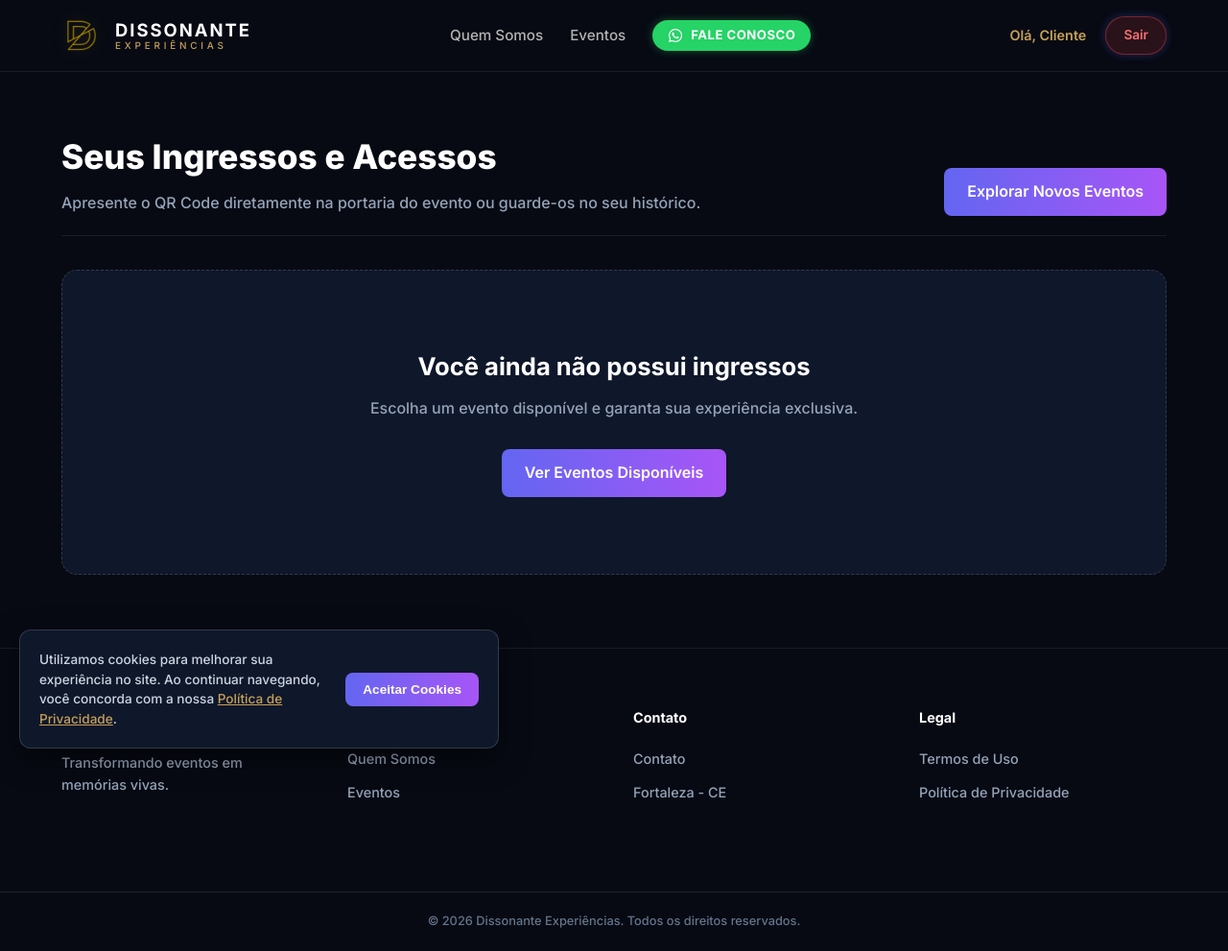
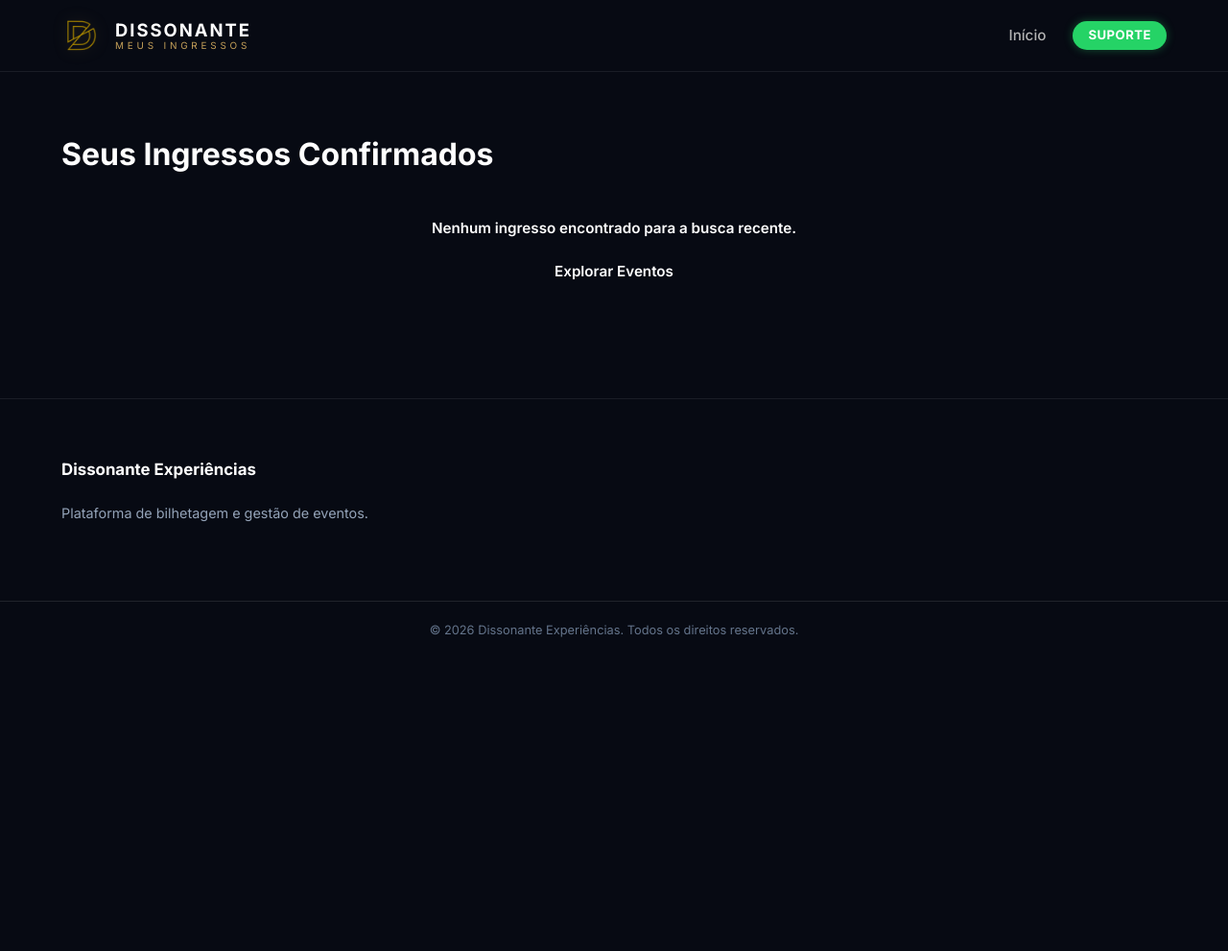
Before and after one commit to administracao-stack/app-dissonante, a Flask app: template templates/meus_ingressos.html in a window 1280 px wide. Shown: the whole page at 96% size. After the commit the page ends 664 px from the top, so only its background shows below. Run offline with Flask 3, Linux system fonts and the light colour scheme; the template is opened without the code that fills it, so the values that code supplies are empty.

Commit message:
Update meus_ingressos.html

```diff
--- a/templates/meus_ingressos.html
+++ b/templates/meus_ingressos.html
@@ -7,186 +7,74 @@
     <link rel="stylesheet" href="{{ url_for('static', filename='style.css') }}">
     <link rel="preconnect" href="https://fonts.googleapis.com">
     <link rel="preconnect" href="https://fonts.gstatic.com" crossorigin>
-    <link href="https://fonts.googleapis.com/css2?family=Inter:wght@300;500;600;700;800&display=swap" rel="stylesheet">
+    <link href="https://fonts.googleapis.com/css2?family=Inter:wght@300;400;500;600;700;800&display=swap" rel="stylesheet">
 </head>
 <body class="bg-dark">
 
-    <!-- Header do Cliente -->
     <header class="site-header">
         <div class="container">
             <div class="navbar-content">
-
                 <a href="{{ url_for('index') }}" class="brand-logo">
                     <img src="{{ url_for('static', filename='logo-icon.png') }}" alt="Dissonante" class="navbar-logo-icon">
                     <div class="logo-text">
                         <span class="brand-name">DISSONANTE</span>
-                        <span class="brand-sub">EXPERIÊNCIAS</span>
+                        <span class="brand-sub">MEUS INGRESSOS</span>
                     </div>
                 </a>
-
                 <nav class="nav-menu">
-                    <a href="{{ url_for('quem_somos') }}">Quem Somos</a>
-                    <a href="{{ url_for('index', _anchor='eventos') }}">Eventos</a>
-
-                    <!-- Botão WhatsApp padronizado -->
-                    <a href="https://wa.me/558592636062?text=Olá!%20Preciso%20de%20ajuda%20com%20meus%20ingressos." target="_blank" rel="noopener noreferrer" class="btn-whatsapp">
-                        <svg xmlns="http://www.w3.org/2000/svg" viewBox="0 0 448 512">
-                            <path d="M380.9 97.1C339 55.1 283.2 32 223.9 32c-122.4 0-222 99.6-222 222 0 39.1 10.2 77.3 29.6 111L0 480l117.7-30.9c32.4 17.7 68.9 27 106.1 27h.1c122.3 0 224.1-99.6 224.1-222 0-59.3-25.2-115-67.1-157zm-157 341.6c-33.2 0-65.7-8.9-94-25.7l-6.7-4-69.8 18.3 18.6-68.1-4.4-7c-18.5-29.4-28.2-63.3-28.2-98.2 0-101.7 82.8-184.5 184.6-184.5 49.3 0 95.6 19.2 130.4 54.1 34.8 34.9 56.2 81.2 56.1 130.5 0 101.8-84.9 184.6-186.6 184.6zm101.2-138.2c-5.5-2.8-32.8-16.2-37.9-18-5.1-1.9-8.8-2.8-12.5 2.8-3.7 5.6-14.3 18-17.6 21.8-3.2 3.7-6.5 4.2-12 1.4-32.6-16.3-54-29.1-75.5-66-5.7-9.8 5.7-9.1 16.3-30.3 1.8-3.7.9-6.9-.5-9.7-1.4-2.8-12.5-30.1-17.1-41.2-4.5-10.8-9.1-9.3-12.5-9.5-3.2-.2-6.9-.2-10.6-.2-3.7 0-9.7 1.4-14.8 6.9-5.1 5.6-19.4 19-19.4 46.3 0 27.3 19.9 53.7 22.6 57.4 2.8 3.7 39.1 59.7 94.8 83.8 35.2 15.2 49 16.5 66.6 13.9 10.7-1.6 32.8-13.4 37.4-26.4 4.6-13 4.6-24.1 3.2-26.4-1.3-2.5-5-3.9-10.5-6.6z"/>
-                        </svg>
-                        Fale Conosco
-                    </a>
+                    <a href="{{ url_for('index') }}">Início</a>
+                    <a href="https://wa.me/558592636062?text=Olá!%20Preciso%20de%20suporte%20com%20meus%20ingressos." target="_blank" rel="noopener noreferrer" class="btn-whatsapp">Suporte</a>
                 </nav>
-
-                <div class="header-cta">
-                    <span class="user-info text-gold">Olá, {{ session.get('usuario_nome', 'Cliente') }}</span>
-                    <a href="{{ url_for('logout') }}" class="btn-cliente btn-logout">Sair</a>
-                </div>
-
             </div>
         </div>
     </header>
 
-    <!-- Conteúdo Principal -->
-    <main class="container main-content">
+    <main class="ingressos-main">
+        <div class="container">
+            <h1 class="ingressos-titulo">Seus Ingressos Confirmados</h1>
 
-        <!-- Alertas de Feedback -->
-        {% with messages = get_flashed_messages(with_categories=true) %}
-            {% if messages %}
-                {% for category, message in messages %}
-                    <div class="alert alert-{{ category }}">
-                        {{ message }}
+            {% if pedido %}
+                <div class="card-ingresso">
+                    <div class="ingresso-header">
+                        <h2>{{ pedido.evento_nome if pedido.evento_nome else 'Marevibes Halloween 2026' }}</h2>
+                        <span class="ingresso-status status-pago">CONFIRMADO</span>
                     </div>
-                {% endfor %}
-            {% endif %}
-        {% endwith %}
 
-        <!-- Cabeçalho do Painel -->
-        <div class="panel-header">
-            <div>
-                <h1 class="panel-title">Seus Ingressos e Acessos</h1>
-                <p class="panel-subtitle">Apresente o QR Code diretamente na portaria do evento ou guarde-os no seu histórico.</p>
-            </div>
-            <a href="{{ url_for('index', _anchor='eventos') }}" class="btn-primary btn-explore">Explorar Novos Eventos</a>
-        </div>
-
-        <!-- Bloco de Ingressos Comprados -->
-        {% if vendas %}
-            {% for pedido in vendas %}
-            <div class="bloco-venda">
-                <div class="bloco-venda-header">
-                    <div>
-                        <h3 class="evento-titulo">{{ pedido.evento_nome if pedido.evento_nome else 'MaréVibes Halloween 2026' }}</h3>
-                        <p class="data-evento">📅 Compra em: <strong>{{ pedido.data_compra.strftime('%d/%m/%Y %H:%M') if pedido.data_compra else 'Data recente' }}</strong> | Ingresso #{{ pedido.id }}</p>
-                    </div>
-                    <span class="titular-tag">
-                        Titular: {{ session.get('usuario_email', 'seu e-mail') }}
-                    </span>
-                </div>
-
-                <div class="grid-ingressos">
-                    <div class="card-ingresso">
-                        <h4>Ingresso #{{ pedido.id }}</h4>
-
-                        <div class="qr-code-box">
-                            <svg width="110" height="110" viewBox="0 0 24 24" fill="none" xmlns="http://www.w3.org/2000/svg">
-                                <path d="M2 2H10V10H2V2Z" stroke="#0f172a" stroke-width="2"/>
-                                <path d="M6 6H6.01" stroke="#0f172a" stroke-width="2" stroke-linecap="round"/>
-                                <path d="M14 2H22V10H14V2Z" stroke="#0f172a" stroke-width="2"/>
-                                <path d="M18 6H18.01" stroke="#0f172a" stroke-width="2" stroke-linecap="round"/>
-                                <path d="M2 14H10V22H2V14Z" stroke="#0f172a" stroke-width="2"/>
-                                <path d="M6 18H6.01" stroke="#0f172a" stroke-width="2" stroke-linecap="round"/>
-                                <path d="M14 14H16V16H14V14Z" fill="#0f172a"/>
-                                <path d="M18 18H22V22H18V18Z" stroke="#0f172a" stroke-width="2"/>
-                                <path d="M14 18H16V22H14V18Z" fill="#0f172a"/>
-                            </svg>
+                    <div class="ingresso-body">
+                        <div class="ingresso-info">
+                            <p><strong>Titular:</strong> {{ pedido.nome_comprador }}</p>
+                            <p><strong>Lote / Setor:</strong> {{ pedido.lote_nome if pedido.lote_nome else 'Lote Promocional' }}</p>
+                            <p><strong>Quantidade:</strong> {{ pedido.quantidade }} ingresso(s)</p>
+                            <p><strong>Código de Validação:</strong> <code>{{ pedido.codigo_qr }}</code></p>
                         </div>
 
-                        <div>
-                            {% if pedido.status == 'valido' %}
-                                <span class="status-tag status-valido">VÁLIDO</span>
-                            {% else %}
-                                <span class="status-tag status-utilizado">UTILIZADO</span>
-                            {% endif %}
+                        <!-- QR Code Gerado Dinamicamente -->
+                        <div class="qr-code-box">
+                            <img src="https://api.qrserver.com/v1/create-qr-code/?size=150x150&data={{ pedido.codigo_qr }}" alt="QR Code Ingresso" class="qr-code-img">
+                            <small style="display:block; margin-top:8px; color:#94a3b8;">Apresente na portaria</small>
                         </div>
-
-                        <span class="codigo-texto" title="{{ pedido.codigo_qr }}">{{ pedido.codigo_qr }}</span>
                     </div>
                 </div>
-            </div>
-            {% endfor %}
-        {% else %}
-            <!-- Estado Vazio -->
-            <div class="empty-state">
-                <h3 class="empty-state-title">Você ainda não possui ingressos</h3>
-                <p class="empty-state-text">Escolha um evento disponível e garanta sua experiência exclusiva.</p>
-                <a href="{{ url_for('index', _anchor='eventos') }}" class="btn-primary">Ver Eventos Disponíveis</a>
-            </div>
-        {% endif %}
-
+            {% else %}
+                <div class="alert alert-info" style="text-align: center; padding: 40px;">
+                    <p>Nenhum ingresso encontrado para a busca recente.</p>
+                    <a href="{{ url_for('index') }}" class="btn-comprar" style="margin-top:20px; display:inline-block;">Explorar Eventos</a>
+                </div>
+            {% endif %}
+        </div>
     </main>
 
-    <!-- Rodapé Padronizado -->
     <footer class="footer">
         <div class="container footer-content">
             <div class="footer-brand">
                 <h3>Dissonante Experiências</h3>
-                <p>Transformando eventos em memórias vivas.</p>
-            </div>
-
-            <div class="footer-links">
-                <h4>Navegação</h4>
-                <ul>
-                    <li><a href="{{ url_for('quem_somos') }}">Quem Somos</a></li>
-                    <li><a href="{{ url_for('index', _anchor='eventos') }}">Eventos</a></li>
-                </ul>
-            </div>
-
-            <div class="footer-links" id="contato">
-                <h4>Contato</h4>
-                <ul>
-                    <li><a href="{{ url_for('contato') }}">Contato</a></li>
-                    <li>Fortaleza - CE</li>
-                </ul>
-            </div>
-
-            <div class="footer-links">
-                <h4>Legal</h4>
-                <ul>
-                    <li><a href="{{ url_for('termos_de_uso') }}">Termos de Uso</a></li>
-                    <li><a href="{{ url_for('politica_privacidade') }}">Política de Privacidade</a></li>
-                </ul>
+                <p>Plataforma de bilhetagem e gestão de eventos.</p>
             </div>
         </div>
-
         <div class="footer-bottom">
             <p>&copy; 2026 Dissonante Experiências. Todos os direitos reservados.</p>
         </div>
     </footer>
 
-    <!-- Banner de Cookies (LGPD) -->
-    <div id="cookieBanner" class="cookie-banner">
-        <p class="cookie-text">
-            Utilizamos cookies para melhorar sua experiência no site. Ao continuar navegando, você concorda com a nossa
-            <a href="{{ url_for('politica_privacidade') }}">Política de Privacidade</a>.
-        </p>
-        <button id="aceitarCookies" class="btn-cookie">Aceitar Cookies</button>
-    </div>
-
-    <script>
-        document.addEventListener("DOMContentLoaded", function () {
-            const banner = document.getElementById("cookieBanner");
-            const btnAceitar = document.getElementById("aceitarCookies");
-
-            if (!localStorage.getItem("cookiesAceitos")) {
-                banner.style.display = "flex";
-            }
-
-            btnAceitar.addEventListener("click", function () {
-                localStorage.setItem("cookiesAceitos", "true");
-                banner.style.display = "none";
-            });
-        });
-    </script>
-
 </body>
 </html>
```
